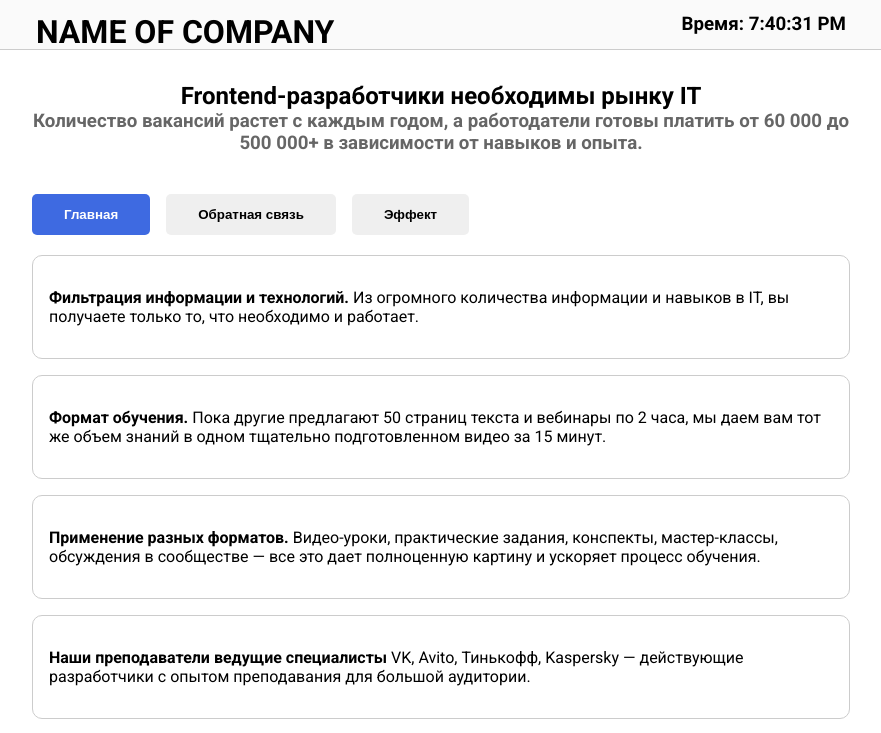
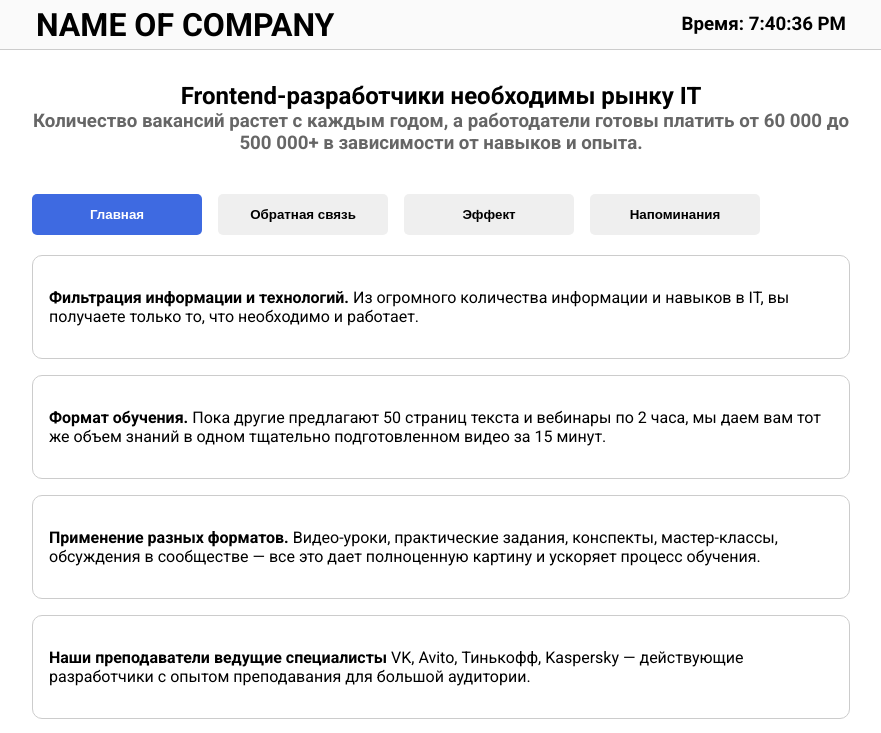
Before and after one commit to Lyaguh21/react-first-steps, a React (Vite) app: page / in a window 1280 px wide. Shown: the top 733 px of the page, without its empty margins (199-1080 px from the left). Built offline with nearby package versions, Linux system fonts and the light colour scheme.

Commit message:
Фикс утечки памяти и начало разработки напоминалок

```diff
--- a/src/App.jsx
+++ b/src/App.jsx
@@ -7,6 +7,7 @@ import TabsSection from "./components/TabsSection";
 import FeedbackSectionS from "./components/feedback/FeedbackSection";
 import { useState } from "react";
 import EffectSection from "./components/effect/EffectSection";
+import DashBoardSection from "./dashboard/DashBoardSection";
 
 export default function App() {
   const [tab, setTab] = useState("main");
@@ -37,6 +38,12 @@ export default function App() {
             <EffectSection />
           </>
         )}
+
+        {tab == "dashboard" && (
+          <>
+            <DashBoardSection />
+          </>
+        )}
       </main>
     </>
   );
--- a/src/components/Button/Button.css
+++ b/src/components/Button/Button.css
@@ -6,6 +6,7 @@
   transition: all 0.3s;
   font-weight: bold;
   margin-right: 1rem;
+  width: 170px;
 }
 .button:disabled {
   background-color: rgb(85, 85, 85);
--- a/src/components/Header/Header.css
+++ b/src/components/Header/Header.css
@@ -11,3 +11,6 @@ header {
   max-width: 810px;
   margin: 0 auto;
 }
+.timer {
+  margin-top: 7px;
+}
--- a/src/components/Header/Header.jsx
+++ b/src/components/Header/Header.jsx
@@ -6,15 +6,19 @@ import "./Header.css";
 const HeaderContainer = styled.header`
   height: 50px;
   padding: 0 2rem;
-  padding-top: 0.8rem;
+  padding-top: 0.4rem;
   border-bottom: 1px solid #ccc;
   background: #fafafa;
 `;
 export default function Header() {
   const [now, setNow] = useState(new Date());
+
   useEffect(() => {
     const interval = setInterval(() => setNow(new Date()), 1000);
-    return clearInterval(interval);
+
+    return () => {
+      clearInterval(interval);
+    };
   }, []);
 
   return (
--- a/src/components/TabsSection.jsx
+++ b/src/components/TabsSection.jsx
@@ -16,6 +16,13 @@ export default function TabsSection({ active, onChange }) {
       <Button isActive={active == "effect"} onClick={() => onChange("effect")}>
         Эффект
       </Button>
+
+      <Button
+        isActive={active == "dashboard"}
+        onClick={() => onChange("dashboard")}
+      >
+        Напоминания
+      </Button>
     </section>
   );
 }
--- /dev/null
+++ b/src/dashboard/DashBoardSection.jsx
@@ -0,0 +1,3 @@
+export default function DashBoardSection() {
+  return <section>DOSKA</section>;
+}
```
Also changed, not shown: src/dashboard/DashBoard.scss (added).
